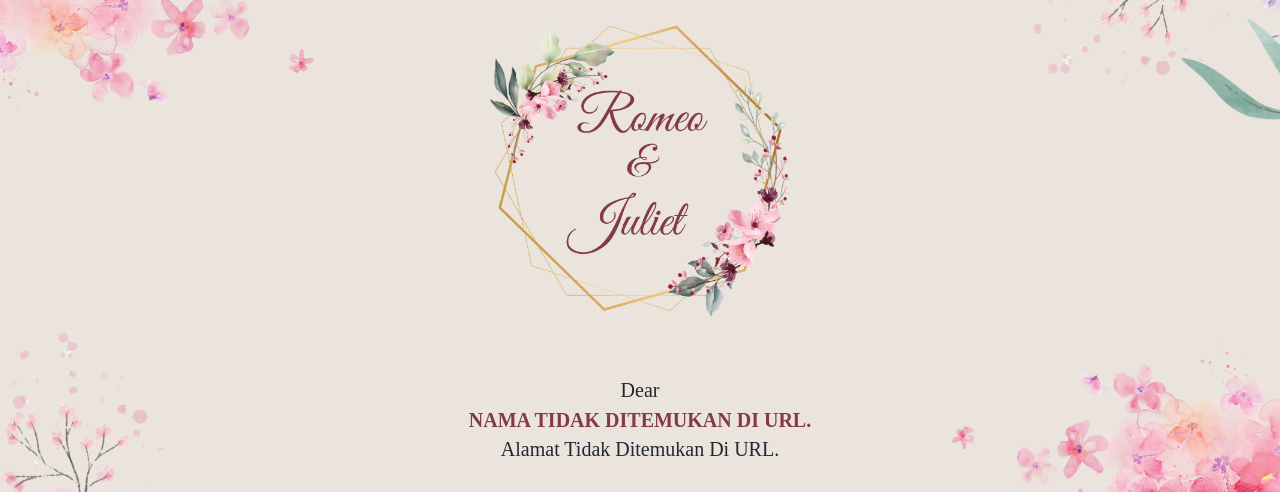
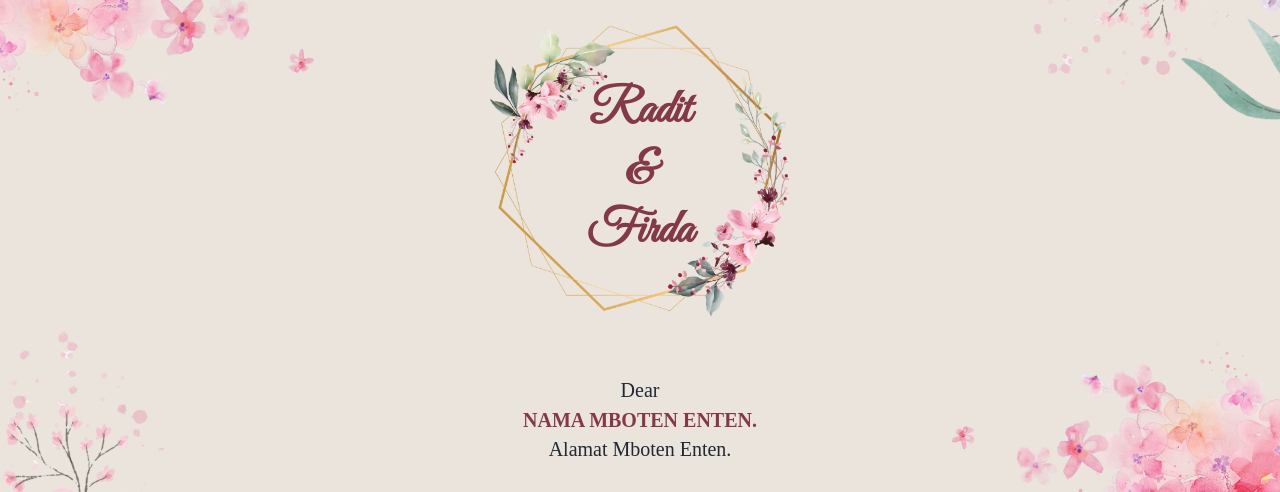
Before and after one commit to rifqi011/wedding-website, a plain HTML site: page index.html in a window 1280 px wide. Shown: the part 173-665 px from the top of the page. Drawn offline with nearby package versions, Linux system fonts and the light colour scheme; animation ran at ten frames a second; a web font is replaced by a local one.

Commit message:
revisian pak willy

```diff
--- a/index.html
+++ b/index.html
@@ -66,7 +66,14 @@
 					<p class="cover__words" data-aos="fade-down">Hello, We Are Getting Married</p>
 				</div>
 
-				<img class="cover__img text-center" src="assets/img/cover.png" alt="" data-aos="zoom-in" />
+				<div class="frame">
+					<img class="cover__img text-center" src="assets/img/cover-alt.png" alt="" data-aos="zoom-in" />
+					<div class="frame__detail" data-aos="zoom-in" data-aos-delay="200">
+						<h1>Radit</h1>
+						<h1>&</h1>
+						<h1>Firda</h1>
+					</div>
+				</div>
 
 				<p class="cover__dear flex-col text-center" data-aos="fade-up">Dear<span class="guest__name"></span><span class="guest__address"></span></p>
 
@@ -87,7 +94,14 @@
 					<p class="cover__words" data-aos="fade-down">Hello, We Are Getting Married</p>
 				</div>
 
-				<img class="home__img text-center" src="assets/img/cover.png" alt="" data-aos="zoom-in" />
+				<div class="frame">
+					<img class="cover__img text-center" src="assets/img/cover-alt.png" alt="" data-aos="zoom-in" />
+					<div class="frame__detail" data-aos="zoom-in" data-aos-delay="200">
+						<h1>Radit</h1>
+						<h1>&</h1>
+						<h1>Firda</h1>
+					</div>
+				</div>
 
 				<p class="cover__dear flex-col text-center" data-aos-offset="0" data-aos="fade-up">Dear<span class="guest__name"></span><span class="guest__address"></span></p>
 			</div>
@@ -105,8 +119,8 @@
 				<div class="bride__content flex-col text-center">
 					<img src="assets/img/bridegroom/profile-2.png" alt="" data-aos="zoom-in" data-aos-delay="500" />
 					<div class="bride__detail flex-col">
-						<h2 class="bride__name" data-aos="fade-up">Juliet</h2>
-						<h2 class="bride__fullname" data-aos="fade-up" data-aos-delay="300">Juliet Putri Jayakusuma</h2>
+						<h2 class="bride__name" data-aos="fade-up">Firda</h2>
+						<h2 class="bride__fullname" data-aos="fade-up" data-aos-delay="300">Firda Citra Aulia Zahramadhan</h2>
 						<p class="bride__about" data-aos="fade-up" data-aos-delay="600">Putri Kedua dari Bapak Andreas Jayakusuma & Ibu Susi Pujiastuti</p>
 					</div>
 					<ul class="bride__social__list flex-row">
@@ -122,8 +136,8 @@
 				<div class="bride__content flex-col text-center">
 					<img src="assets/img/bridegroom/profile-1.png" alt="" data-aos="zoom-in" data-aos-delay="500" />
 					<div class="bride__detail flex-col">
-						<h2 class="bride__name" data-aos="fade-up">Romeo</h2>
-						<h2 class="bride__fullname" data-aos="fade-up" data-aos-delay="300">Romeo Ahmad Setiawan</h2>
+						<h2 class="bride__name" data-aos="fade-up">Radit</h2>
+						<h2 class="bride__fullname" data-aos="fade-up" data-aos-delay="300">Raditya AGung Wibowo</h2>
 						<p class="bride__about" data-aos="fade-up" data-aos-delay="600">Putra pertama dari Bapak Bambang Setiawan & Ibu Sri Mulyani</p>
 					</div>
 					<ul class="bride__social__list flex-row">
@@ -245,7 +259,7 @@
 			<form action="" class="input__container flex-col" data-aos="fade-down" data-aos-delay="400">
 				<div class="input__wrapper flex-col">
 					<label for="name__input">Name</label>
-					<input type="text" name="name" id="name__input" required autocomplete="off" placeholder="Enter your name" />
+					<input type="text" name="name" id="name__input" required autocomplete="off" placeholder="Enter your name" readonly />
 				</div>
 				<div class="input__wrapper flex-col">
 					<label for="message__input">Message</label>
--- a/src/css/style.css
+++ b/src/css/style.css
@@ -228,6 +228,7 @@ body {
 
 /* Cover */
 #cover {
+	width: 100%;
 	height: 100svh;
 	align-items: center;
 	justify-content: center;
@@ -245,6 +246,7 @@ body {
 	justify-content: space-evenly;
 	align-items: center;
 	height: 80vh;
+	gap: 2rem;
 	font-family: var(--regular-font);
 }
 
@@ -262,8 +264,26 @@ body {
 	font-size: 20px;
 }
 
+.frame {
+	display: flex;
+	justify-content: center;
+	align-items: center;
+	width: 100%;
+	position: relative;
+	margin-block: 15%;
+}
+
 .cover__img {
-	width: 80%;
+	position: absolute;
+	width: 300px;
+	height: 300px;
+}
+
+.frame__detail {
+	text-align: center;
+	font-size: 2rem;
+	color: var(--text-color-red);
+	font-family: var(--cursive-font);
 }
 
 .cover__dear {
@@ -316,11 +336,11 @@ body {
 	height: 70svh;
 	align-items: center;
 	justify-content: space-evenly;
+	gap: 3rem;
 }
 
-.home__img {
-	width: 80%;
-	margin: auto;
+.home__frame {
+	margin-block: 15% !important;
 }
 
 /* Profiles */
@@ -586,6 +606,7 @@ body {
 
 #name__input {
 	border-bottom: 1px solid var(--text-color-red);
+	text-transform: capitalize;
 }
 
 #message__input {
@@ -606,6 +627,7 @@ body {
 .message__content h4 {
 	font-size: 20px;
 	color: var(--text-color-red);
+	text-transform: capitalize;
 }
 
 /* Footer */
@@ -667,12 +689,16 @@ body {
 		height: 100vh;
 	}
 
-	.cover__container {
+	.cover__container,
+    .home__container {
 		height: 100vh;
+        gap: 0;
 	}
 
-	.cover__img {
+	.frame {
 		width: 300px;
+		height: 300px;
+		margin-block: 0;
 	}
 
 	.cover__dear {
@@ -706,10 +732,6 @@ body {
 
 	.home__container {
 		height: 90vh;
-	}
-
-	.home__img {
-		width: 300px;
 	}
 
 	/* Profile */
--- a/src/js/script.js
+++ b/src/js/script.js
@@ -10,22 +10,26 @@ btnCover.addEventListener("click", () => {
 	body.style.overflow = "auto";
 });
 
-// Fungsi untuk mendapatkan query parameter dari URL
+// Fungsi query parameter dari URL
 function getQueryParam(param) {
 	const urlParams = new URLSearchParams(window.location.search);
 	return urlParams.get(param);
 }
 
-const name = getQueryParam("name");
-const address = getQueryParam("address");
+const guestName = getQueryParam("name");
+const guestAddress = getQueryParam("address");
 
 document.querySelectorAll(".guest__name").forEach((element) => {
-	element.textContent = name ? name : "Nama tidak ditemukan di URL.";
+	element.textContent = guestName ? guestName : "Nama mboten enten.";
 });
 
 document.querySelectorAll(".guest__address").forEach((element) => {
-	element.textContent = address ? address : "Alamat tidak ditemukan di URL.";
+	element.textContent = guestAddress ? guestAddress : "Alamat mboten enten.";
 });
+
+// Name input from URL
+const nameInput = document.getElementById("name__input");
+nameInput.value = guestName;
 
 // Scroll Navigation Bar
 const scrollY = window.pageYOffset;
@@ -81,7 +85,7 @@ window.addEventListener("scroll", () => {
 		hour = minute * 60,
 		day = hour * 24;
 
-	const countDown = new Date("January 11, 2025 07:00:00").getTime(),
+	const countDown = new Date("November 6, 2024 08:38:00").getTime(),
 		wedding = setInterval(function () {
 			const now = new Date().getTime(),
 				distance = countDown - now;
@@ -215,7 +219,6 @@ function submitMessage() {
 		const messageContainer = document.getElementById("message__container");
 		messageContainer.prepend(messageContent);
 
-		name.value = "";
 		message.value = "";
 
 		messageContainer.style.display = "flex";
@@ -226,7 +229,6 @@ function submitMessage() {
 
 AOS.init({
 	duration: 2000,
-	offsetParent: document.querySelector("#body"),
 });
 
 // Footer
```
Also changed, not shown: assets/img/cover-alt.png (added).
